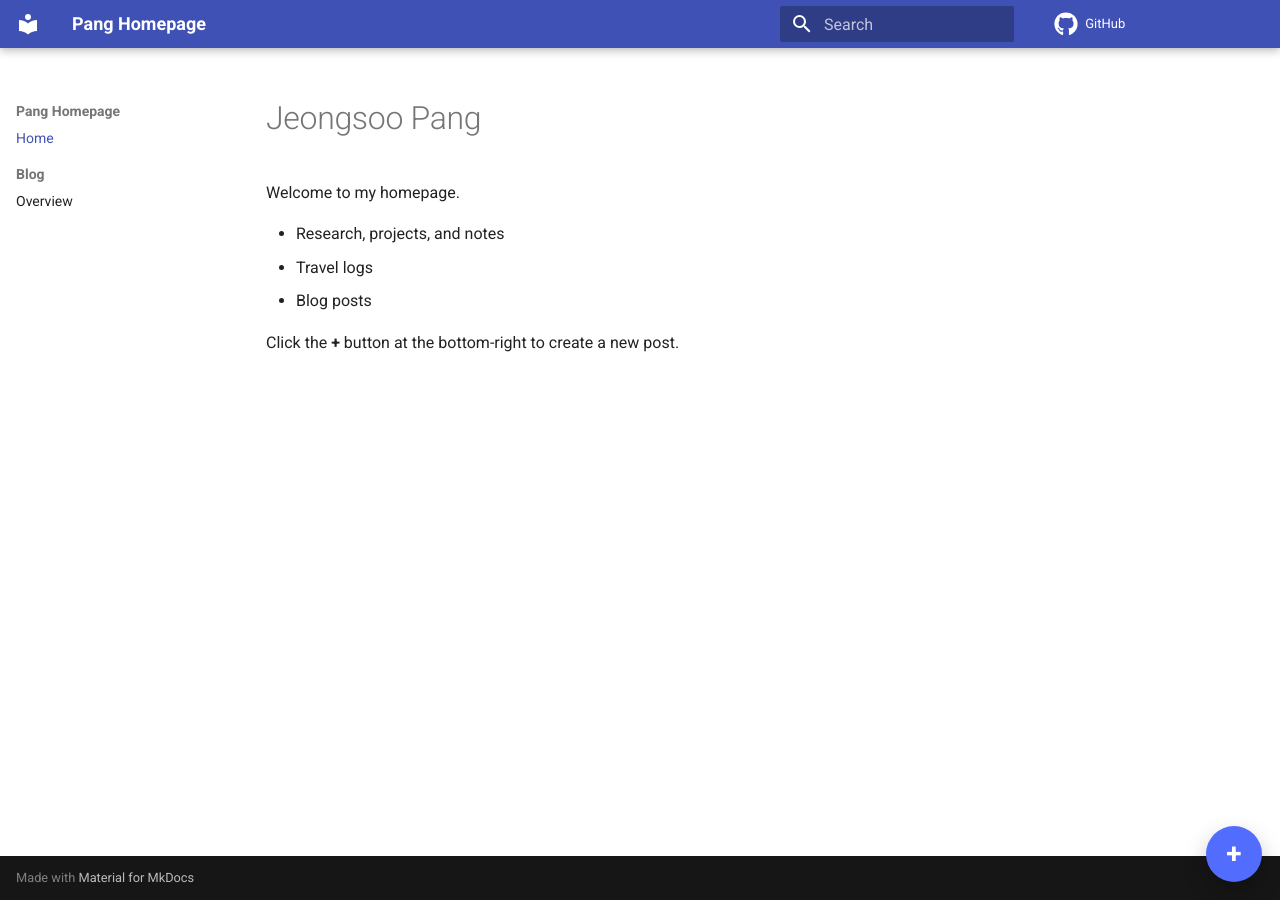
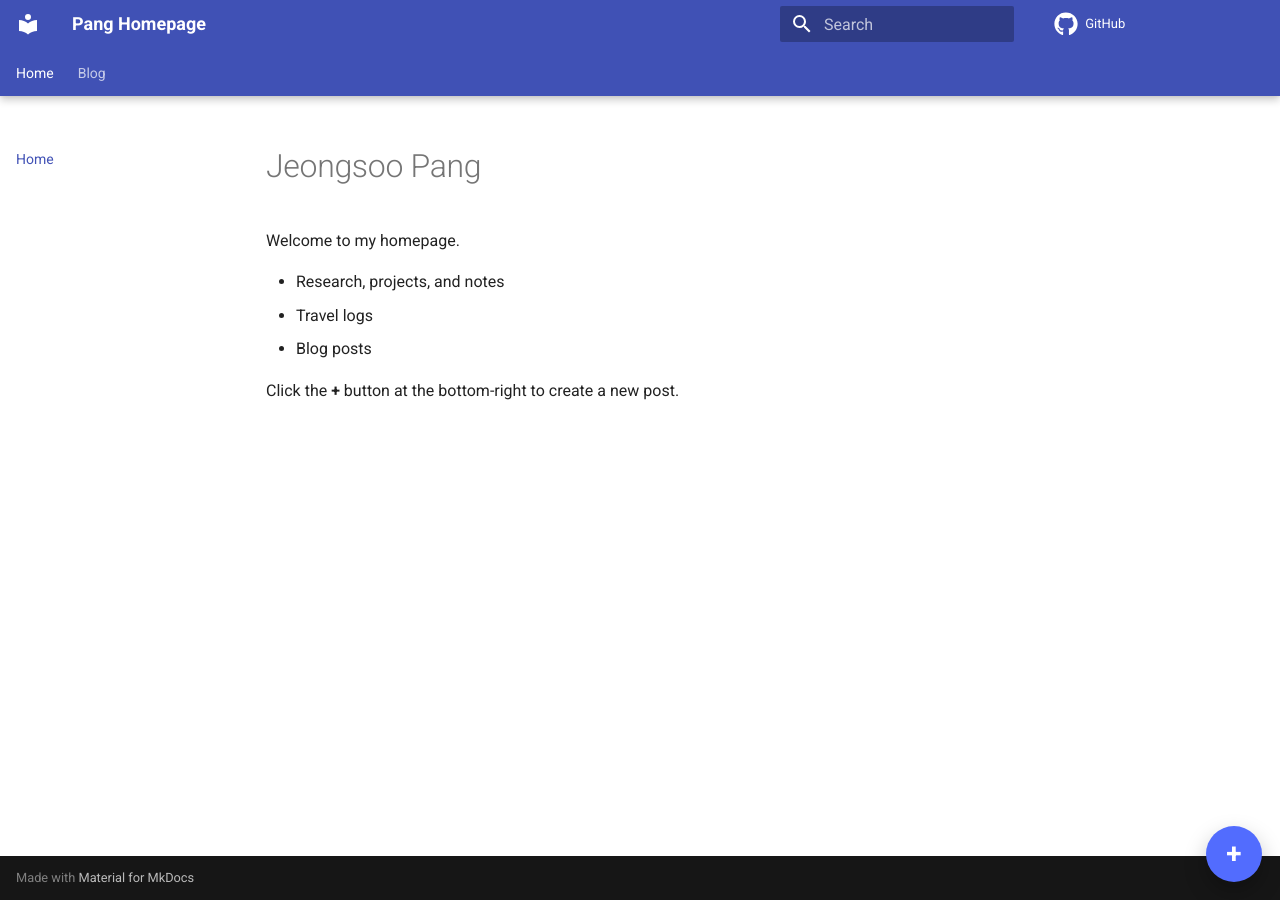
Before and after one commit to Jeongsoo-dev/Pang-Homepage, an MkDocs documentation site: the page built from docs/index.md, in a window 1280 px wide. Built offline with MkDocs 1.6.1 and Material for MkDocs 9.7.7, drawn with Linux system fonts in a browser that asks for light colours; comment, search, counter and statistics services are not loaded; some of the changed lines change nothing that is shown.

Commit message:
Update mkdocs.yml

```diff
--- a/mkdocs.yml
+++ b/mkdocs.yml
@@ -8,6 +8,8 @@ theme:
     - navigation.instant
     - navigation.top
     - navigation.sections
+    - navigation.tabs          # <-- makes Home/Blog show under the logo (top bar)
+    - navigation.tabs.sticky   # <-- keep tabs visible
     - content.code.copy
   icon:
     repo: fontawesome/brands/github
@@ -16,8 +18,7 @@ repo_url: https://github.com/Jeongsoo-dev/Pang-Homepage
 
 nav:
   - Home: index.md
-  - Blog:
-      - Overview: blog/index.md
+  - Blog: blog/index.md
 
 extra_css:
   - assets/stylesheets/extra.css
@@ -26,10 +27,23 @@ extra_javascript:
 
 plugins:
   - search
+
+  # Auto blog (built into Material)
+  - blog:
+      blog_dir: blog
+      post_dir: blog/posts
+      post_url_format: "{date}/{slug}"
+      post_excerpt: required
+      archive: true
+      categories: true
+      tags: true
+
+  # Optional RSS (keep only if you installed mkdocs-rss-plugin)
   - rss:
       match_path: blog/posts/.*
       date_from_meta:
         as_creation: date
+
   - git-revision-date-localized:
       enable_creation_date: true
       type: date
```
